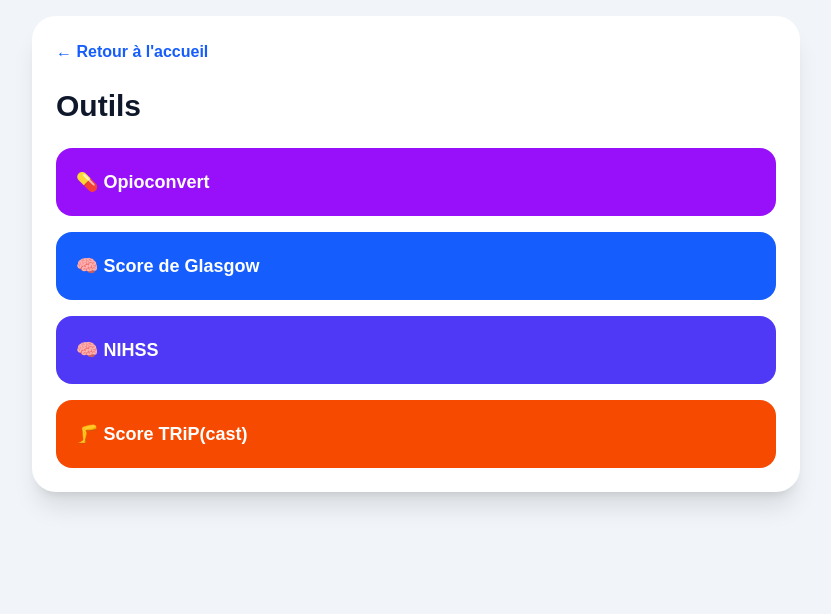
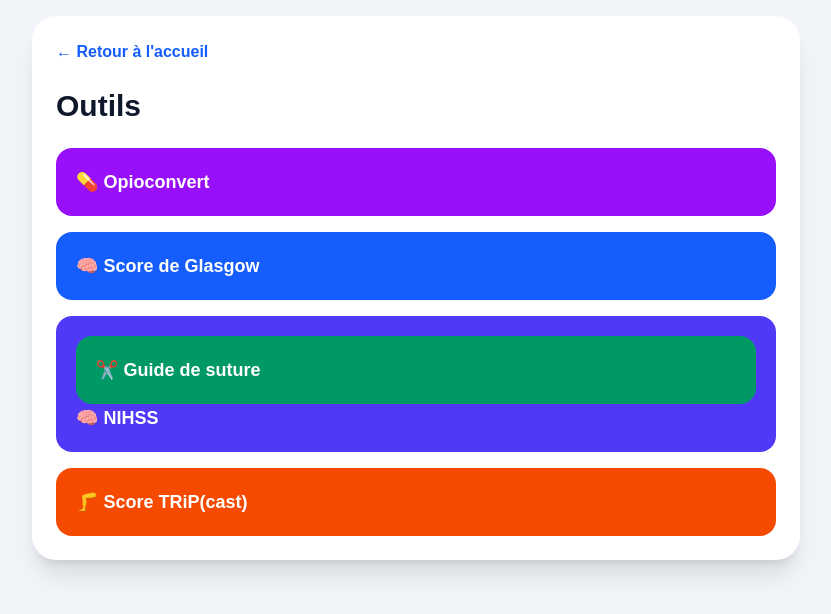
Before and after one commit to tn2htcsh2v-ctrl/protocoles-urgences-saumur, a Next.js app: page /outils in a window 1280 px wide. Shown: the top 614 px of the page, without its empty margins (224-1055 px from the left). Built offline with nearby package versions, Linux system fonts and the light colour scheme.

Commit message:
Ajout guide interactif des sutures

```diff
--- a/app/outils/page.tsx
+++ b/app/outils/page.tsx
@@ -27,6 +27,12 @@ export default function OutilsPage() {
   href="/outils/nihss"
   className="block bg-indigo-600 text-white p-5 rounded-2xl font-bold text-lg"
 >
+    <Link
+  href="/outils/sutures"
+  className="block bg-emerald-600 text-white p-5 rounded-2xl font-bold text-lg"
+>
+  ✂️ Guide de suture
+</Link>
   🧠 NIHSS
 </Link>
 
```
